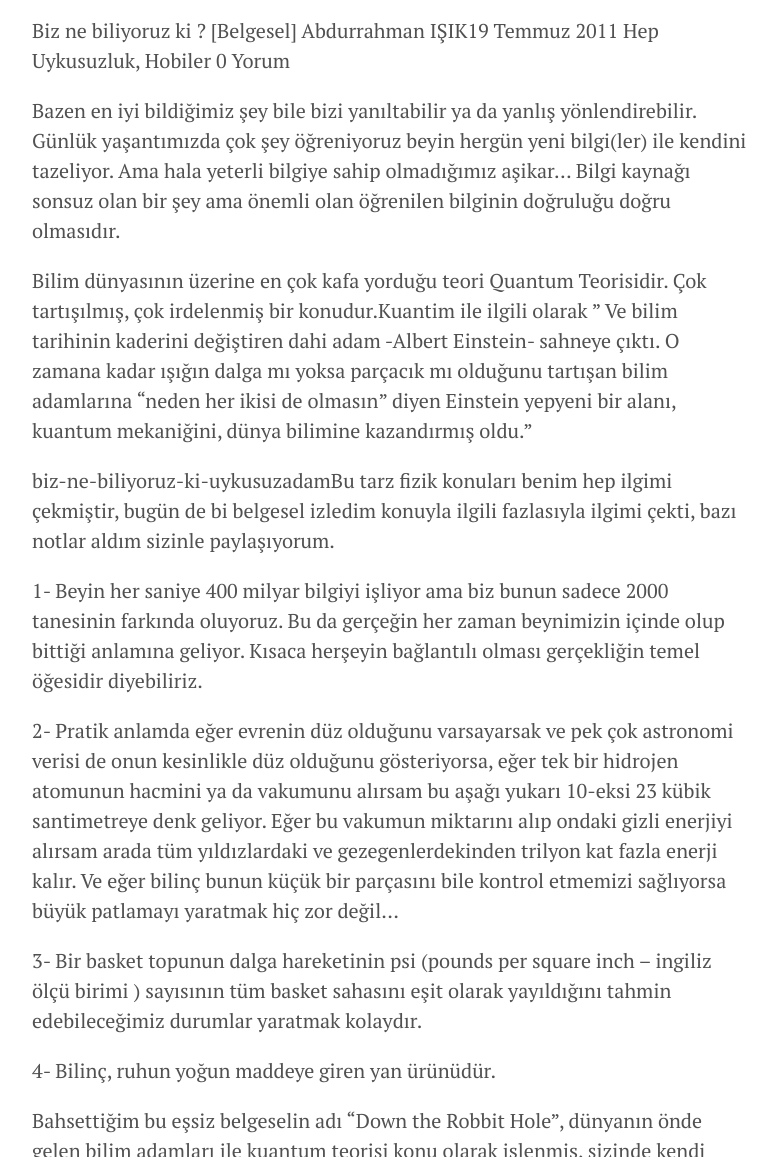
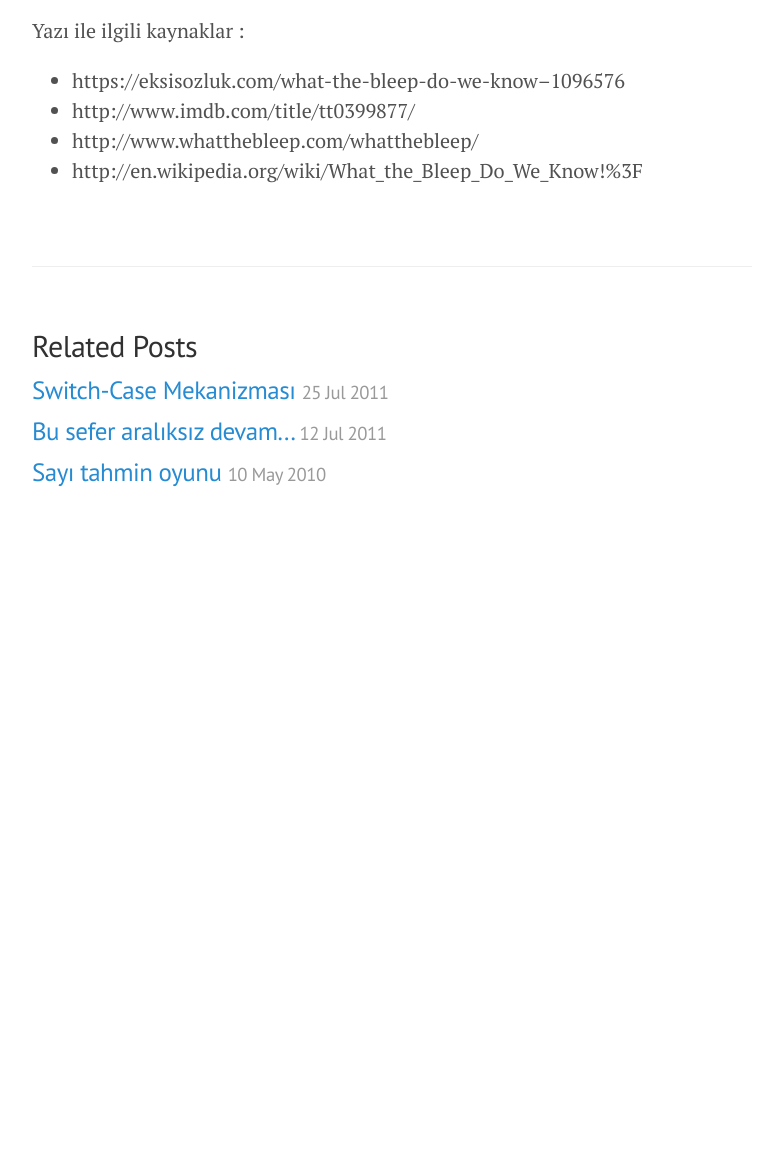
Before and after one commit to abdurrahman/abdurrahman.github.io, a Jekyll site: the page built from _posts/2011-07-19-biz-ne-biliyoruz-ki.md, in a window 1280 px wide and 1400 px high, scrolled down 1383 px, cut to the strip 243-1400 px from the top of the window. Shown: the whole strip, without its empty margins (248-1025 px from the left). Built offline with Jekyll 4.4.1, drawn with Linux system fonts in a browser that asks for light colours; after the commit the page ends 2175 px from its top, so only the background shows below that; some of the changed text lies outside the part shown.

```diff
--- a/_posts/2011-07-19-biz-ne-biliyoruz-ki.md
+++ b/_posts/2011-07-19-biz-ne-biliyoruz-ki.md
@@ -25,28 +25,6 @@
 
 {% youtube "https://www.youtube.com/watch?v=dr51w9892hI" %}
 
-
-Biz ne biliyoruz ki ? [Belgesel]
-Abdurrahman IŞIK19 Temmuz 2011	Hep Uykusuzluk, Hobiler 0 Yorum
-
-Bazen en iyi bildiğimiz şey bile bizi yanıltabilir ya da yanlış yönlendirebilir. Günlük yaşantımızda çok şey öğreniyoruz beyin hergün yeni bilgi(ler) ile kendini tazeliyor. Ama hala yeterli bilgiye sahip olmadığımız aşikar… Bilgi kaynağı sonsuz olan bir şey ama önemli olan öğrenilen bilginin doğruluğu doğru olmasıdır.
-
-Bilim dünyasının üzerine en çok kafa yorduğu teori Quantum Teorisidir. Çok tartışılmış, çok irdelenmiş bir konudur.Kuantim ile ilgili olarak ” Ve bilim tarihinin kaderini değiştiren dahi adam -Albert Einstein- sahneye çıktı. O zamana kadar ışığın dalga mı yoksa parçacık mı olduğunu tartışan bilim adamlarına “neden her ikisi de olmasın” diyen Einstein yepyeni bir alanı, kuantum mekaniğini, dünya bilimine kazandırmış oldu.”
-
-biz-ne-biliyoruz-ki-uykusuzadamBu tarz fizik konuları benim hep ilgimi çekmiştir, bugün de bi belgesel izledim konuyla ilgili fazlasıyla ilgimi çekti, bazı notlar aldım sizinle paylaşıyorum.
-
-1- Beyin her saniye 400 milyar bilgiyi işliyor ama biz bunun sadece 2000 tanesinin farkında oluyoruz. Bu da gerçeğin her zaman beynimizin içinde olup bittiği anlamına geliyor. Kısaca herşeyin bağlantılı olması gerçekliğin temel öğesidir diyebiliriz.
-
-2- Pratik anlamda eğer evrenin düz olduğunu varsayarsak ve pek çok astronomi verisi de onun kesinlikle düz olduğunu gösteriyorsa, eğer tek bir hidrojen atomunun hacmini ya da vakumunu alırsam bu aşağı yukarı 10-eksi 23 kübik santimetreye denk geliyor. Eğer bu vakumun miktarını alıp ondaki gizli enerjiyi alırsam arada tüm yıldızlardaki ve gezegenlerdekinden trilyon kat fazla enerji kalır. Ve eğer bilinç bunun küçük bir parçasını bile kontrol etmemizi sağlıyorsa büyük patlamayı yaratmak hiç zor değil…
-
-3- Bir basket topunun dalga hareketinin psi (pounds per square inch – ingiliz ölçü birimi ) sayısının tüm basket sahasını eşit olarak yayıldığını tahmin edebileceğimiz durumlar yaratmak kolaydır.
-
-4- Bilinç, ruhun yoğun maddeye giren yan ürünüdür.
-
-Bahsettiğim bu eşsiz belgeselin adı “Down the Robbit Hole”, dünyanın önde gelen bilim adamları ile kuantum teorisi konu olarak işlenmiş, sizinde kendi benliğiniz üzerine düşündüğünüz olursa bu belgesel çare olacaktır. Belgeselde “Bilinç nedir ?” sorularına da yanıt aranıyor. Mesela yazdığım 4. madde biraz da olsa bunu tanımlar…
-
-Belgeselin videosunu ekledim, dil ingilizce ama youtube’un altyazı seçeneklerinden Türkçe’yi seçip izleyebilirsiniz. Belgeseli mutlaka izleyin belki doğru bildiğiniz bazı gerçekler yanlış ya da saptırılmış olabilir..
-
 Yazı ile ilgili kaynaklar :
 
 -    https://eksisozluk.com/what-the-bleep-do-we-know–1096576
```
Also changed, not shown: _posts/2011-07-25-switch-case-mekanizmasi.md (added, +91 -0 lines).
